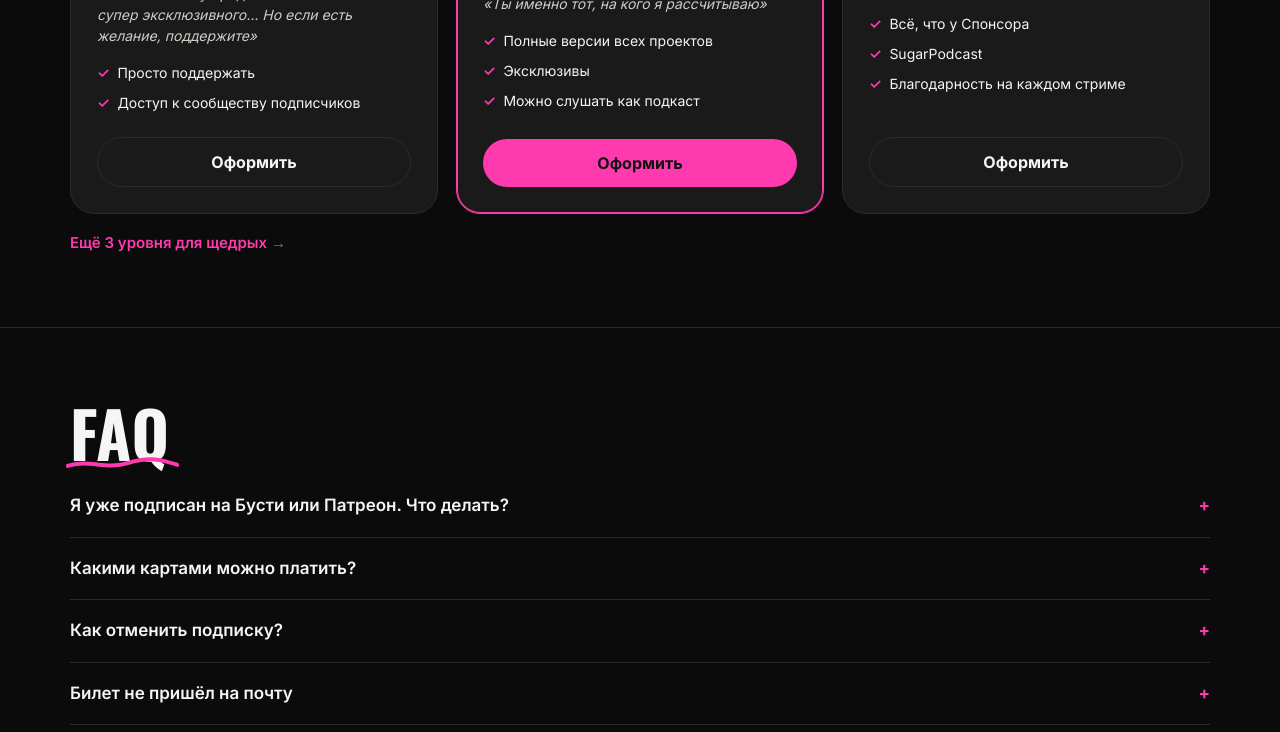
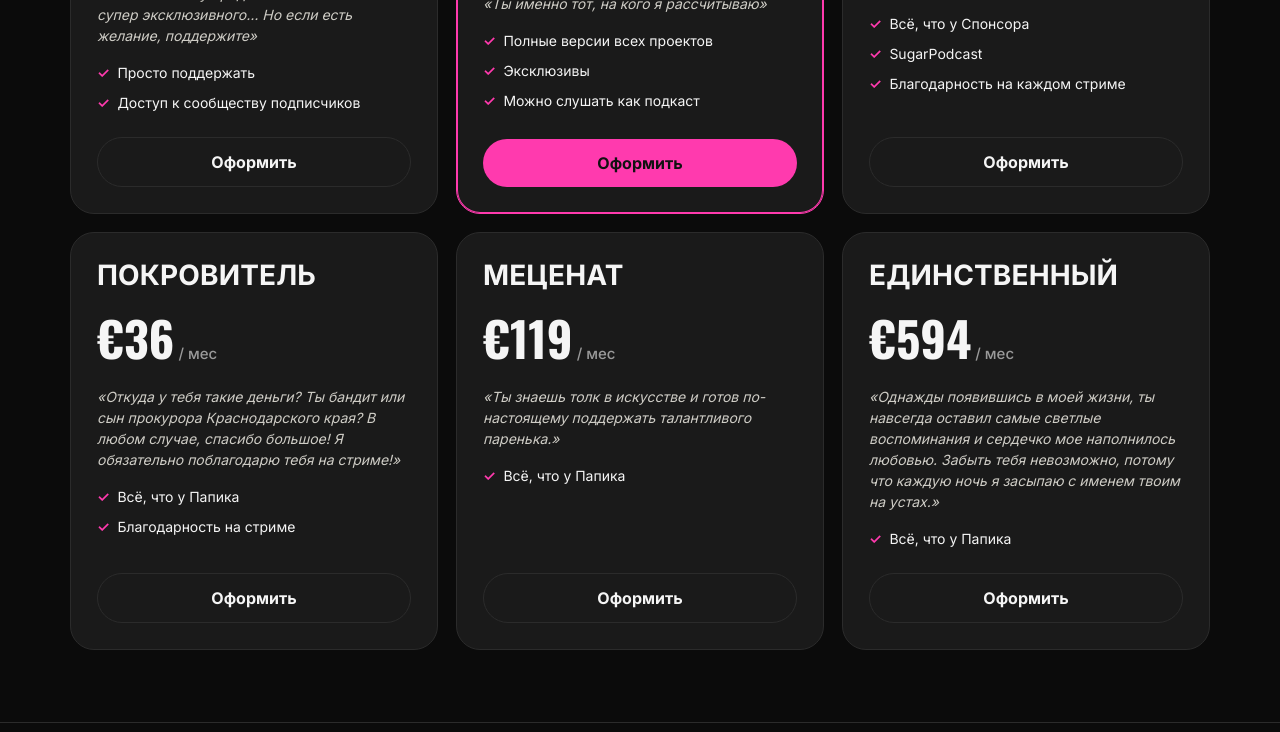
Before and after one commit to karameelkin/shirokov-site, a plain HTML site: page index.html in a window 1280 px wide. Shown: the part 3578-4310 px from the top of the page. Drawn offline with nearby package versions, Linux system fonts and the light colour scheme.

Commit message:
Подписка: все 6 уровней одинаковыми карточками, без разворота

```diff
--- a/index.html
+++ b/index.html
@@ -341,7 +341,6 @@
       <button data-c="RUB">₽ RUB</button>
     </div>
     <div class="tiers" id="tiers"></div>
-    <details class="wishd" style="margin-top:18px"><summary>Ещё 3 уровня для щедрых →</summary><div class="more-tiers" id="moreTiers"></div></details>
   </div>
 </section>
 
@@ -428,14 +427,12 @@ const TIERS=[
   {k:'friend',n:'Дружеская поддержка',EUR:1.19,RUB:100,q:'«Я пока не могу предложить вам ничего супер эксклюзивного… Но если есть желание, поддержите»',f:['Просто поддержать','Доступ к сообществу подписчиков']},
   {k:'sponsor',n:'Спонсор',EUR:6,RUB:500,hot:true,q:'«Ты именно тот, на кого я рассчитываю»',f:['Полные версии всех проектов','Эксклюзивы','Можно слушать как подкаст']},
   {k:'papik',n:'Папик',EUR:17.9,RUB:1500,q:'«Обязательно буду благодарить тебя на каждом стриме!»',f:['Всё, что у Спонсора','SugarPodcast','Благодарность на каждом стриме']},
+  {k:'patron',n:'Покровитель',EUR:36,RUB:3000,q:'«Откуда у тебя такие деньги? Ты бандит или сын прокурора Краснодарского края? В любом случае, спасибо большое! Я обязательно поблагодарю тебя на стриме!»',f:['Всё, что у Папика','Благодарность на стриме']},
+  {k:'mecenat',n:'Меценат',EUR:119,RUB:10000,q:'«Ты знаешь толк в искусстве и готов по-настоящему поддержать талантливого паренька.»',f:['Всё, что у Папика']},
+  {k:'only',n:'Единственный',EUR:594,RUB:50000,q:'«Однажды появившись в моей жизни, ты навсегда оставил самые светлые воспоминания и сердечко мое наполнилось любовью. Забыть тебя невозможно, потому что каждую ночь я засыпаю с именем твоим на устах.»',f:['Всё, что у Папика']},
 ];
-const MORE=[
-  {n:'Покровитель',EUR:36,RUB:3000,q:'«Откуда у тебя такие деньги? Ты бандит или сын прокурора Краснодарского края? В любом случае, спасибо большое! Я обязательно поблагодарю тебя на стриме!»'},
-  {n:'Меценат',EUR:119,RUB:10000,q:'«Ты знаешь толк в искусстве и готов по-настоящему поддержать талантливого паренька.»'},
-  {n:'Единственный',EUR:594,RUB:50000,q:'«Однажды появившись в моей жизни, ты навсегда оставил самые светлые воспоминания и сердечко мое наполнилось любовью. Забыть тебя невозможно, потому что каждую ночь я засыпаю с именем твоим на устах.»'},
-];
-const RANK={guest:0,friend:1,sponsor:2,papik:3};
-const NAMES={guest:'Гость',friend:'Дружеская поддержка',sponsor:'Спонсор',papik:'Папик'};
+const RANK={guest:0,friend:1,sponsor:2,papik:3,patron:4,mecenat:5,only:6};
+const NAMES={guest:'Гость',friend:'Дружеская поддержка',sponsor:'Спонсор',papik:'Папик',patron:'Покровитель',mecenat:'Меценат',only:'Единственный'};
 
 let role=localStorage.getItem('ks_role')||'guest';
 let showAll=false, cur='EUR', filter='all', tickets=JSON.parse(localStorage.getItem('ks_t')||'[]');
@@ -499,7 +496,6 @@ function renderTiers(){
       <ul>${t.f.map(x=>`<li>${x}</li>`).join('')}</ul>
       ${mine?'<button class="btn btn-ghost" onclick="openAccount()">Твой уровень ✓</button>':`<button class="btn ${t.hot?'btn-acc':'btn-ghost'}" onclick="openCheckout('${t.k}')">Оформить</button>`}
     </div>`}).join('');
-  $('#moreTiers').innerHTML=MORE.map(t=>`<div class="mt"><div class="mh"><span>${t.n}</span><b>${money(t[cur],cur)}</b></div><div class="mq">${t.q}</div><button class="btn btn-ghost btn-sm" onclick="openCheckout('papik','${t.n}',${t.EUR},${t.RUB})">Выбрать</button></div>`).join('');
 }
 function renderAll(){renderAuth();renderEvents();renderTabs();renderGrid();renderTiers();}
 
```
